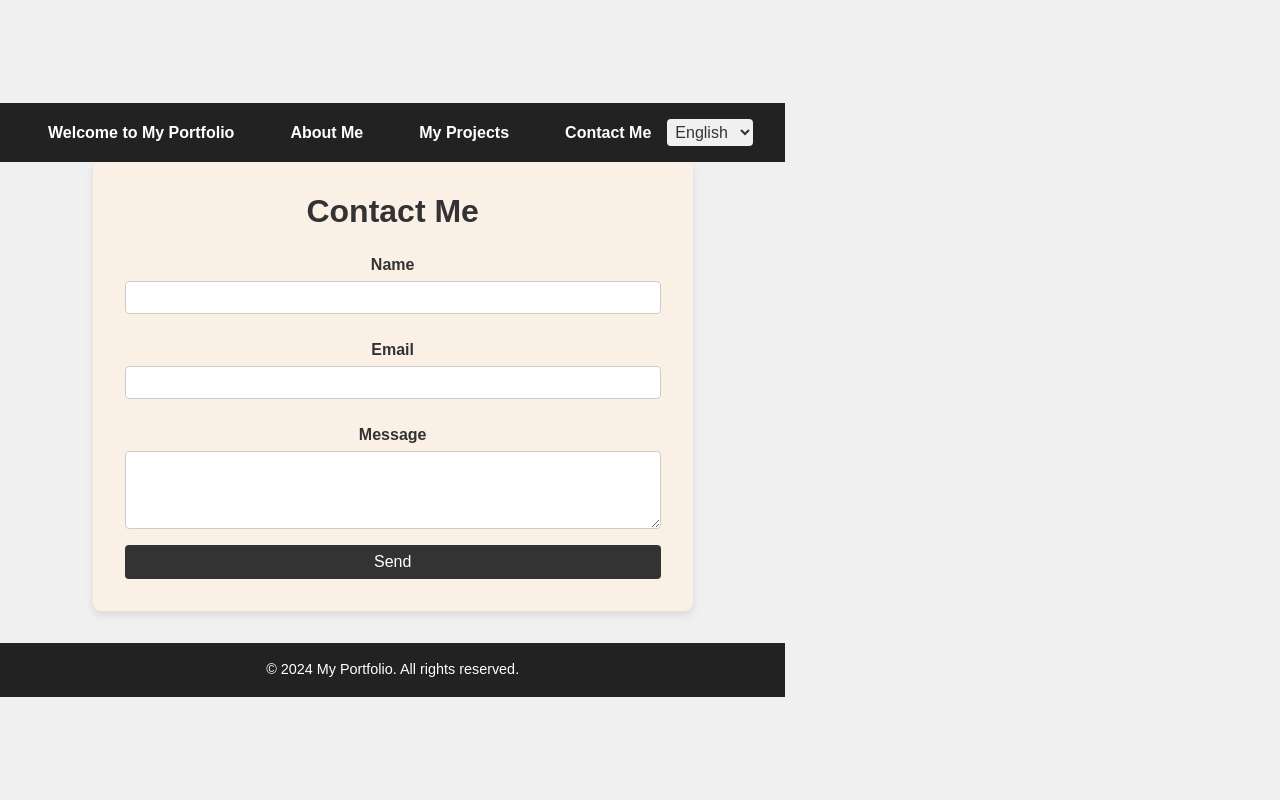
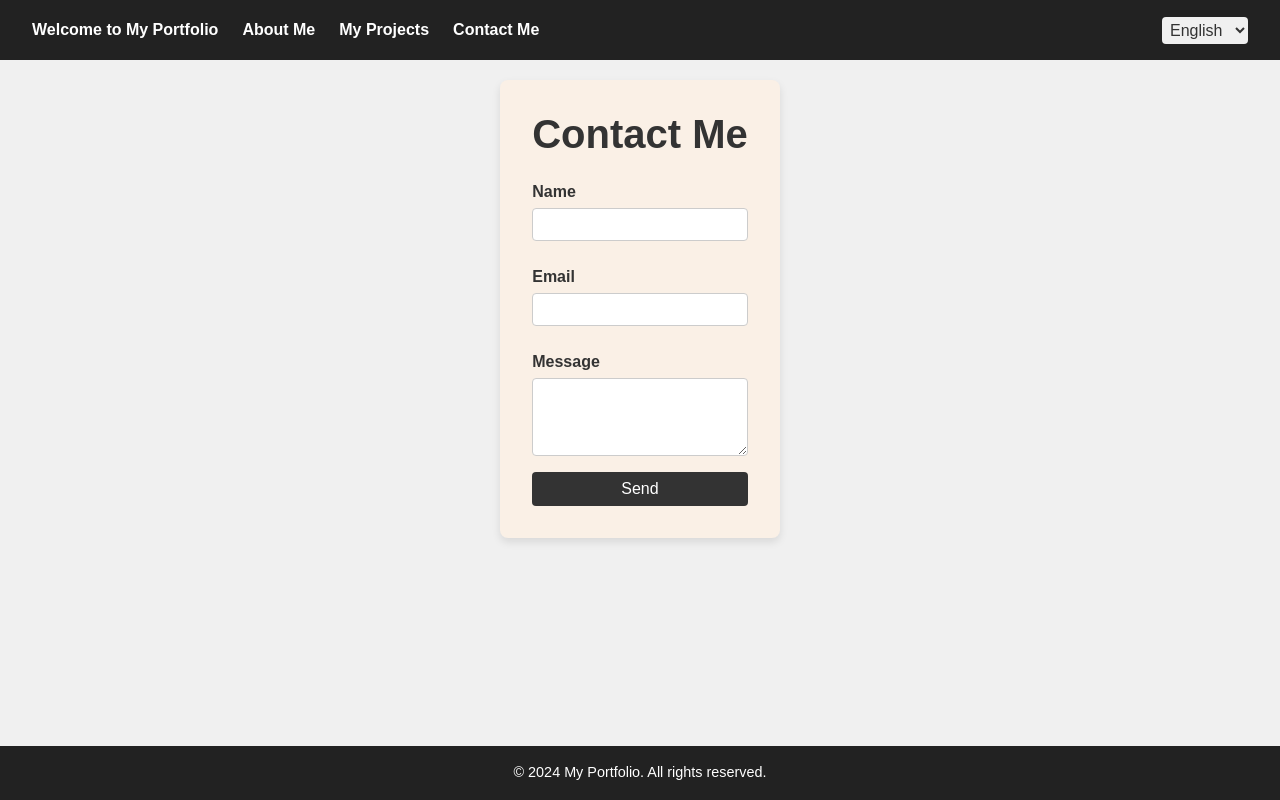
Before and after one commit to Carlosmarroquin20/professional-portfolio, a React (Vite) app: page /contact in a window 1280 px wide. Built offline with nearby package versions, Linux system fonts and the light colour scheme.

Commit message:
Update CSS for all pages to improve layout and make sections full-width with centered content

```diff
--- a/src/App.jsx
+++ b/src/App.jsx
@@ -1,3 +1,4 @@
+
 import GlobalStyles from './styles/GlobalStyles';
 import Header from './components/Header';
 import Footer from './components/Footer';
@@ -12,12 +13,14 @@ function App() {
     <Router>
       <GlobalStyles />
       <Header />
+      <main>
         <Routes>
           <Route path="/" element={<Home />} />
           <Route path="/about" element={<About />} />
           <Route path="/projects" element={<Projects />} />
           <Route path="/contact" element={<Contact />} />
         </Routes>
+      </main>
       <Footer />
     </Router>
   );
--- a/src/styles/About.css
+++ b/src/styles/About.css
@@ -1,12 +1,17 @@
 
 .about-container {
+    width: 100%;
+    max-width: 1200px;
     padding: 2rem;
     text-align: center;
     background-color: #e9f5f2;
+    border-radius: 8px;
+    box-shadow: 0 4px 8px rgba(0, 0, 0, 0.1);
+    margin: auto;
   }
 
   .about-title {
-    font-size: 2rem;
+    font-size: 2.5rem;
     font-weight: bold;
     color: #333;
     margin-bottom: 1rem;
@@ -14,5 +19,5 @@
 
   .about-description {
     font-size: 1.2rem;
-    color: #555;
+    color: #666;
   }
--- a/src/styles/Contact.css
+++ b/src/styles/Contact.css
@@ -1,16 +1,17 @@
 
 .contact-container {
+    width: 100%;
+    max-width: 800px;
     padding: 2rem;
     text-align: center;
     background-color: #faf0e6;
-    max-width: 600px;
-    margin: 0 auto;
     border-radius: 8px;
     box-shadow: 0 4px 8px rgba(0, 0, 0, 0.1);
+    margin: auto;
   }
 
   .contact-title {
-    font-size: 2rem;
+    font-size: 2.5rem;
     font-weight: bold;
     color: #333;
     margin-bottom: 1rem;
@@ -19,6 +20,7 @@
   .contact-form {
     display: flex;
     flex-direction: column;
+    text-align: left;
   }
 
   .contact-form label {
@@ -29,6 +31,7 @@
 
   .contact-form input,
   .contact-form textarea {
+    width: 100%;
     padding: 0.5rem;
     margin-bottom: 1rem;
     border: 1px solid #ccc;
--- a/src/styles/Footer.css
+++ b/src/styles/Footer.css
@@ -1,9 +1,12 @@
 
 footer {
+  width: 100%;
   background-color: #222;
   color: #fff;
   padding: 1rem 2rem;
   text-align: center;
   font-size: 0.9rem;
-  margin-top: 2rem;
+  position: fixed;
+  bottom: 0;
+  left: 0;
 }
--- a/src/styles/GlobalStyles.jsx
+++ b/src/styles/GlobalStyles.jsx
@@ -8,20 +8,31 @@ const GlobalStyles = createGlobalStyle`
     box-sizing: border-box;
   }
 
+  html, body, #root {
+    height: 100%;
+  }
+
   body {
     font-family: Arial, sans-serif;
     background-color: #f0f0f0;
     color: #333;
+    display: flex;
+    flex-direction: column;
+    min-height: 100vh;
+  }
+
+  main {
+    flex: 1;
+    display: flex;
+    align-items: center;
+    justify-content: center;
+    padding: 80px 1rem 20px; /* padding-top de 80px para evitar superposición con el Header */
   }
 
   a {
     text-decoration: none;
     color: inherit;
   }
-
-  nav a {
-    margin: 0 1rem;
-  }
 `;
 
 export default GlobalStyles;
--- a/src/styles/Header.css
+++ b/src/styles/Header.css
@@ -1,11 +1,17 @@
 
 header {
+  width: 100%;
+  height: 60px; /* Definimos una altura fija */
   background-color: #222;
   color: #fff;
   padding: 1rem 2rem;
   display: flex;
   justify-content: space-between;
   align-items: center;
+  position: fixed;
+  top: 0;
+  left: 0;
+  z-index: 1000;
 }
 
 nav {
@@ -21,7 +27,7 @@ nav a {
 }
 
 nav a:hover {
-  color: #ff6347; /* Color destacado para el hover */
+  color: #ff6347;
 }
 
 .language-switcher select {
--- a/src/styles/Home.css
+++ b/src/styles/Home.css
@@ -1,12 +1,13 @@
 
 .home-container {
+  width: 100%;
+  max-width: 1200px;
   padding: 2rem;
   text-align: center;
   background-color: #f5f5f5;
-  max-width: 800px;
-  margin: 0 auto;
   border-radius: 8px;
   box-shadow: 0 4px 8px rgba(0, 0, 0, 0.1);
+  margin: auto;
 }
 
 .home-title {
--- a/src/styles/Projects.css
+++ b/src/styles/Projects.css
@@ -1,12 +1,17 @@
 
 .projects-container {
+    width: 100%;
+    max-width: 1200px;
     padding: 2rem;
     text-align: center;
     background-color: #f0f8ff;
+    border-radius: 8px;
+    box-shadow: 0 4px 8px rgba(0, 0, 0, 0.1);
+    margin: auto;
   }
 
   .projects-title {
-    font-size: 2rem;
+    font-size: 2.5rem;
     font-weight: bold;
     color: #333;
     margin-bottom: 1rem;
```
Lines whose indentation alone changed are shown as unchanged.
